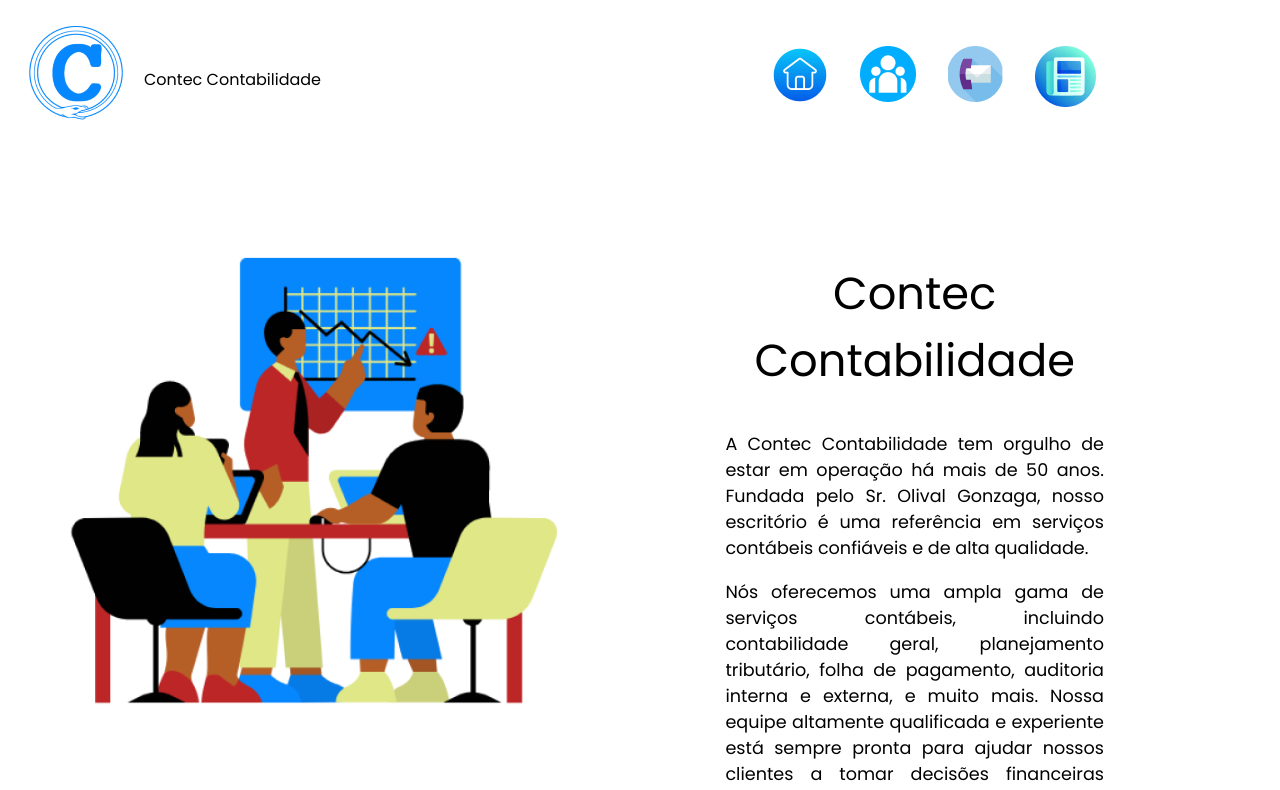
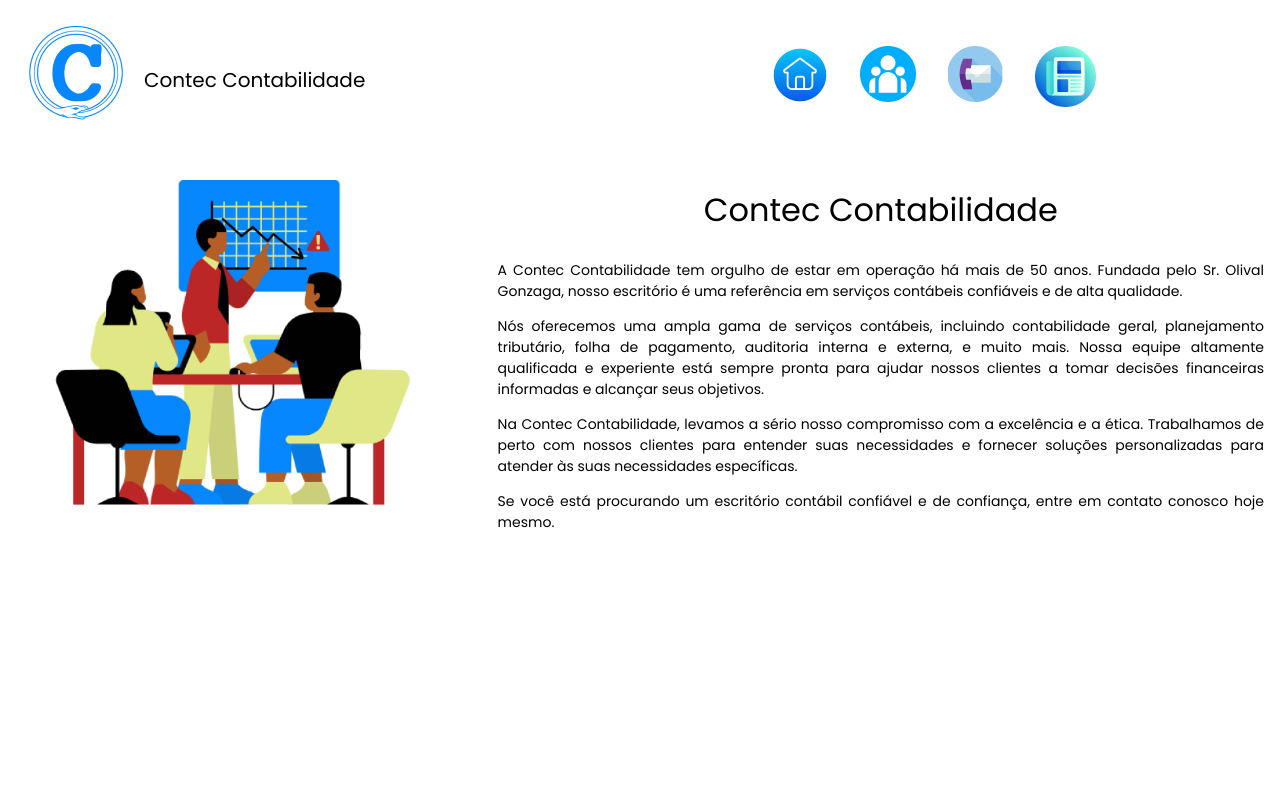
Before and after one commit to JonathanFerreirar/group-project, a React (Create React App) app: page / in a window 1280 px wide. Shown: the top 790 px of the page. Built offline with nearby package versions, Linux system fonts and the light colour scheme.

Commit message:
add api request

```diff
--- a/src/components/contact/contact.css
+++ b/src/components/contact/contact.css
@@ -1,7 +1,7 @@
 .contact {
   display: flex;
   justify-content: space-between;
-    width: 1140px;
+  max-width: 1140px;
   margin: 20px auto;
 }
 
@@ -42,7 +42,6 @@
 .contact-subject {
   display: flex;
   flex-direction: column;
-    height: 500px;
   align-items: flex-start;
   gap: 20px;
 }
@@ -61,7 +60,6 @@
 }
 
 @media (max-width: 1200px) {
-
   .contact {
     width: 100vw;
   }
@@ -88,7 +86,7 @@
   }
 
   .contact-footer {
-        padding-left: 40px
+    padding-left: 40px;
   }
 
   .contact-subject p {
@@ -97,7 +95,6 @@
 }
 
 @media (max-width: 800px) {
-
   .contact {
     flex-direction: column;
     width: 40vw;
@@ -114,10 +111,8 @@
   .contact-footer p {
     font-size: 0.4rem;
   }
-
 }
 @media (max-width: 500px) {
-
   .contact {
     width: 100vw;
   }
--- a/src/components/home/home.css
+++ b/src/components/home/home.css
@@ -1,8 +1,3 @@
-.banner {
-    width: 100%;
-    min-height: 100vh;
-}
-
 .banner-int {
   display: flex;
   justify-content: space-between;
@@ -16,6 +11,7 @@
   width: 700px;
   display: flex;
   padding: 2em;
+  overflow: hidden !important;
 }
 
 .banner-img img {
@@ -31,12 +27,93 @@
 }
 
 .home-content h2 {
-    font-size: 2.80rem;
+  font-size: 2.8rem;
   font-weight: 400;
 }
 
 .home-content p {
   font-size: 1.1rem;
   text-align: justify;
+}
 
+@media (max-width: 800px) {
+  .banner {
   }
+  .banner-img {
+    height: 35vh;
+    width: 95.1vw;
+    display: flex;
+    justify-content: center;
+    align-items: center;
+  }
+  .banner-int,
+  .home-content {
+    display: block;
+    width: 95vw;
+  }
+  .banner-img img {
+    width: 300px;
+  }
+  .home-content h2 {
+    font-weight: 300;
+    font-size: 1rem;
+    text-align: center;
+  }
+  .home-content p {
+    font-size: 15px;
+  }
+}
+
+@media (max-width: 550px) {
+  .banner-img {
+    height: 70vh;
+    width: 95.1vw;
+    display: flex;
+    justify-content: center;
+    align-items: center;
+  }
+  .banner-int,
+  .home-content {
+    display: block;
+    width: 95vw;
+  }
+  .banner-img img {
+    width: 200px;
+  }
+  .home-content h2 {
+    font-weight: 300;
+    font-size: 1rem;
+    text-align: center;
+  }
+  .home-content p {
+    font-size: 10px;
+  }
+}
+
+@media (max-height: 800px) {
+  .banner-img {
+    display: flex;
+    justify-content: center;
+    align-items: center;
+  }
+  .banner-int {
+    gap: 2em;
+    margin-top: 0em;
+    margin-right: 0;
+  }
+  .home-content {
+    width: 100vw;
+  }
+  .banner-img img {
+    max-width: 100%;
+    width: 400px;
+  }
+  .home-content h2 {
+    font-weight: 400;
+    font-size: 2rem;
+    text-align: center;
+  }
+  .home-content p {
+    font-size: 14px;
+  }
+}
--- a/src/components/navbar/Navbar.js
+++ b/src/components/navbar/Navbar.js
@@ -26,7 +26,7 @@ function Navbar() {
           <Link to="/contact">
             <img src={contact} alt="Contact" />
           </Link>
-          <Link to="??">
+          <Link to="/news">
             <img src={noticia} alt="Noticia" />
           </Link>
         </div>
--- a/src/components/news/news.css
+++ b/src/components/news/news.css
@@ -0,0 +1,11 @@
+.news {
+  width: 60vw;
+  /* height: max-content; */
+}
+* {
+  overflow-y: auto;
+}
+
+p {
+  font-size: 20px;
+}
--- a/src/components/news/news.js
+++ b/src/components/news/news.js
@@ -1,13 +1,63 @@
+import "./news.css";
+import { useState, useEffect } from "react";
+
 function News() {
-  fetch(
-    "https://newsapi.org/v2/top-headlines?sources=google-news-br&apiKey=4ae23b384da244d3bf5261fc818dcdcc"
-  ).then((response) => {
-    response.json().then((respJson) => {
-      console.log(respJson);
-    });
-  });
+  const [news, setNews] = useState([]);
 
-  return <div>News Working</div>;
+  useEffect(() => {
+    const options = {
+      method: "GET",
+      headers: {
+        "X-BingApis-SDK": "true",
+        "X-RapidAPI-Key": "d4914aa146mshd12a724298b1875p1d807ejsn5d3173ab71b7",
+        "X-RapidAPI-Host": "bing-news-search1.p.rapidapi.com",
+      },
+    };
+
+    const fetchData = async () => {
+      try {
+        const response = await fetch(
+          "https://bing-news-search1.p.rapidapi.com/news",
+          options
+        );
+        const responJson = await response.json();
+
+        setNews(responJson.value);
+      } catch (err) {
+        console.log("Erro: " + err);
+      }
+    };
+    fetchData();
+  }, []);
+
+  console.log(news);
+
+  return (
+    <div className="news">
+      {news.map((value, index) => {
+        return (
+          <div key={index}>
+            <h1>{value.name}</h1>
+
+            <h3>{value.description}</h3>
+            <a href={value.url} target="_blank" rel="noreferrer">
+              https://www.msn.com/pt-br/noticias/brasil
+            </a>
+          </div>
+        );
+      })}
+    </div>
+  );
 }
 
 export default News;
+
+/*
+  ANOTHER WAY TO MANIPULATE THE API
+  fetch(
+    "https://newsapi.org/v2/top-headlines?sources=google-news-br&apiKey=4ae23b384da244d3bf5261fc818dcdcc"
+  )
+    .then((resp) => resp)
+    .then((respj) => respj.json())
+    .then((response) => console.log(response.articles));
+*/
--- a/src/components/pageErro/pageErro.js
+++ b/src/components/pageErro/pageErro.js
@@ -2,6 +2,7 @@ function ErroPage() {
   return (
     <div>
       <h1>Page Not Found</h1>
+      <button>Click aqui</button>
     </div>
   );
 }
--- a/src/components/service/service.css
+++ b/src/components/service/service.css
@@ -124,10 +124,6 @@ h2 {
 }
 
 @media (max-width: 800px) {
-  * {
-    overflow-y: visible;
-  }
-
   .services {
     display: flex;
     flex-direction: column;
@@ -137,7 +133,6 @@ h2 {
     width: 100vw;
     margin: 80px auto;
   }
-
 }
 
 @media (max-width: 450px) {
@@ -153,11 +148,12 @@ h2 {
     height: 40px;
     font-size: 1.1rem;
   }
-
+  .services-left {
+    width: 60vw;
+  }
   .services-left img {
     max-width: 100%;
     width: 227px;
-
   }
   .btn-service img {
     max-width: 100%;
@@ -186,3 +182,51 @@ h2 {
     text-align: center;
   }
 }
+
+@media (max-height: 800px) {
+  h2 {
+    font-weight: 300;
+    font-size: 2rem;
+    text-align: center;
+  }
+
+  .btn-leao {
+    max-width: 100%;
+    width: 204px;
+    height: 40px;
+    font-size: 1.1rem;
+  }
+  .services-left {
+    width: 60vw;
+  }
+  .services-left img {
+    max-width: 100%;
+    width: 227px;
+  }
+  .btn-service img {
+    max-width: 100%;
+    width: 50px;
+  }
+
+  .service-right-card-content p {
+    font-weight: 600;
+    font-size: 0.4rem;
+    text-align: center;
+  }
+
+  .services-right {
+    max-width: 90vw;
+    gap: 1px;
+  }
+  .btn-service {
+    width: 120px;
+  }
+  .btn-service img {
+    max-width: 100%;
+    width: 70px;
+  }
+  .service-right-card-content p {
+    font-size: 0.9rem;
+    text-align: center;
+  }
+}
--- a/src/global.css
+++ b/src/global.css
@@ -1,14 +1,24 @@
-@import url('https://fonts.googleapis.com/css2?family=Poppins:wght@300;400;500;600;700;800;900&display=swap');
+@import url("https://fonts.googleapis.com/css2?family=Poppins:wght@300;400;500;600;700;800;900&display=swap");
+
+:root {
+  --color-black: #000;
+  --color-white: #fff;
+  --bg-color: #0687fe;
+}
 
 * {
-    padding: 0;
-    box-sizing: border-box;
-    font-family: 'Poppins', sans-serif;
-    overflow: hidden;
+  padding: 0;
+  box-sizing: border-box;
+  font-family: "Poppins", sans-serif;
+  overflow: hidden;
+}
+a {
+  text-decoration: none;
+  color: black;
 }
 
-:root {
-    --color-black: #000;
-    --color-white: #fff;
-    --bg-color: #0687FE;
+@media (max-width: 800px) {
+  * {
+    overflow-y: visible;
+  }
 }
```
Also changed, not shown: src/index.js (+9 -4 lines). Lines whose indentation alone changed are shown as unchanged.
